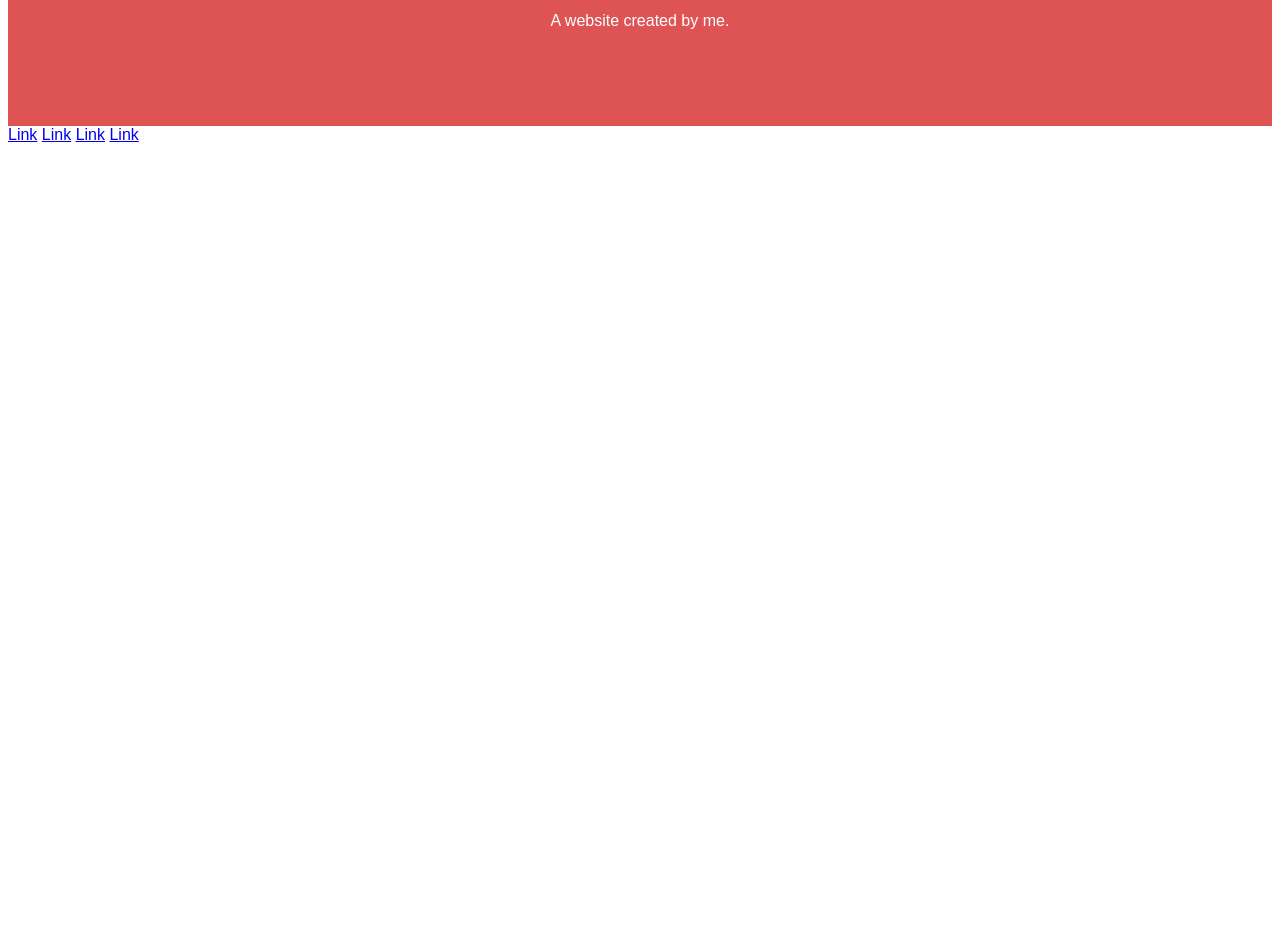
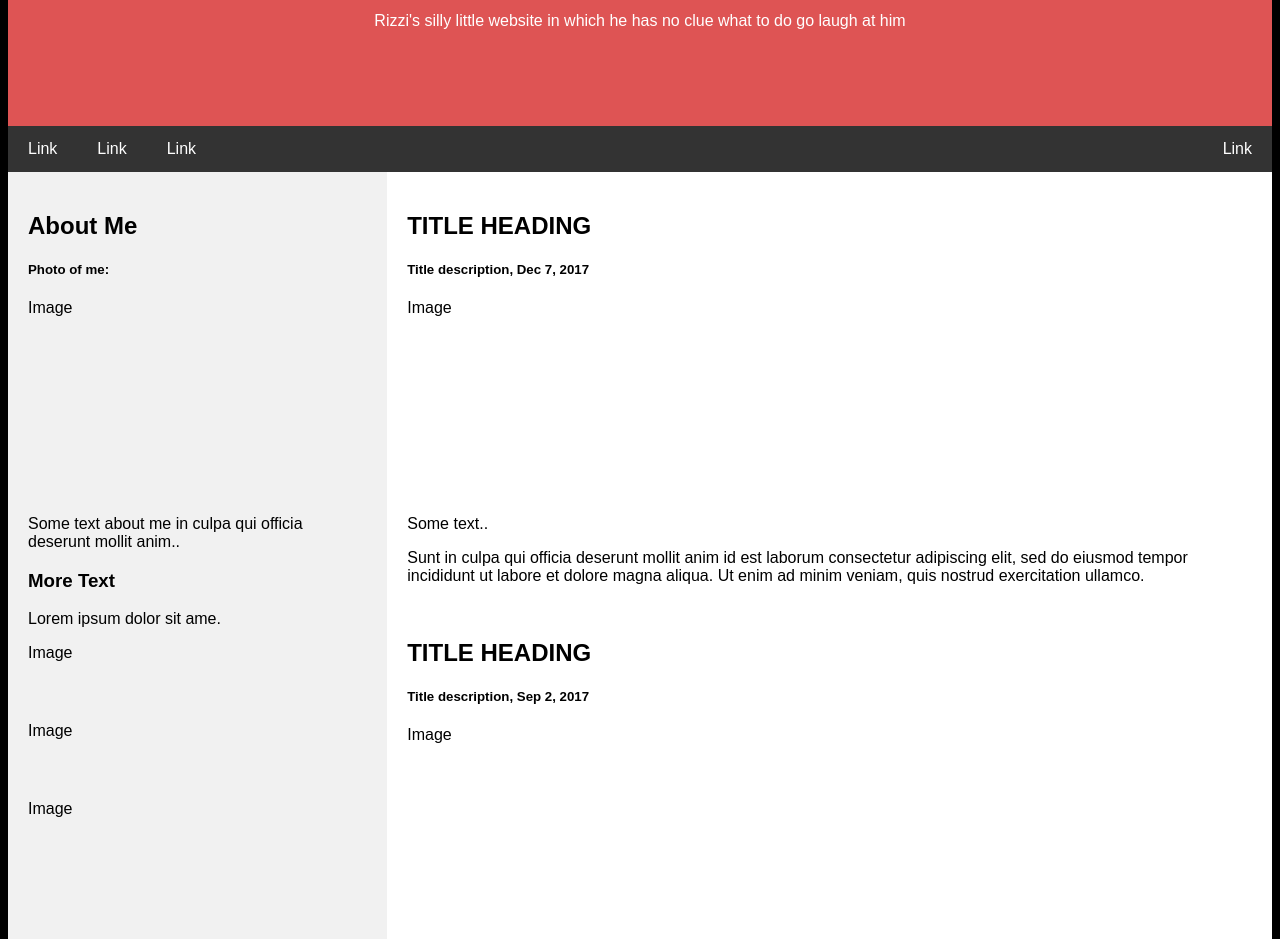
Before and after one commit to kiy0u/MilallosWebsite, a plain HTML site: page index.html in a window 1280 px wide. Shown: the part 175-1114 px from the top of the page. Before the commit the page ends 800 px from the top, so only its background shows below. Drawn offline with Linux system fonts and the light colour scheme.

Commit message:
added more stuff (very vague ik but)

```diff
--- a/index.css
+++ b/index.css
@@ -1,5 +1,6 @@
 body {
   font-family: Arial, Helvetica, sans-serif;
+  background-color: black;
 }
 
 .header {
@@ -12,3 +13,56 @@ body {
 .header h1 {
   font-size: 40px;
 }
+
+
+.navbar {
+  overflow: hidden; /* Hide overflow */
+  background-color: #333; /* Dark background color */
+}
+
+/* Style the navigation bar links */
+.navbar a {
+  float: left; /* Make sure that the links stay side-by-side */
+  display: block; /* Change the display to block, for responsive reasons (see below) */
+  color: white; /* White text color */
+  text-align: center; /* Center the text */
+  padding: 14px 20px; /* Add some padding */
+  text-decoration: none; /* Remove underline */
+}
+
+/* Right-aligned link */
+.navbar a.right {
+  float: right; /* Float a link to the right */
+}
+
+/* Change color on hover/mouse-over */
+.navbar a:hover {
+  background-color: #ddd; /* Grey background color */
+  color: black; /* Black text color */
+}
+
+/* Ensure proper sizing */
+* {
+  box-sizing: border-box;
+}
+
+/* Column container */
+.row {
+  display: flex;
+  flex-wrap: wrap;
+}
+
+/* Create two unequal columns that sits next to each other */
+/* Sidebar/left column */
+.side {
+  flex: 30%; /* Set the width of the sidebar */
+  background-color: #f1f1f1; /* Grey background color */
+  padding: 20px; /* Some padding */
+}
+
+/* Main column */
+.main {
+  flex: 70%; /* Set the width of the main content */
+  background-color: white; /* White background color */
+  padding: 20px; /* Some padding */
+}
--- a/index.html
+++ b/index.html
@@ -1,7 +1,7 @@
 <!DOCTYPE html>
 <html lang="en">
 <head>
-<title>Page Title</title>
+<title>Rizzi's Silly Little Website</title>
 <meta charset="UTF-8">
 <meta name="viewport" content="width=device-width, initial-scale=1">
 <link rel="stylesheet" href="index.css">
@@ -9,7 +9,7 @@
 <body>
 <div class = "header">
     <h1>My Website</h1>
-    <p>A website created by me.</p>
+    <p>Rizzi's silly little website in which he has no clue what to do go laugh at him </p>
 </div>
 
 <div class="navbar">
@@ -19,5 +19,31 @@
     <a href="#" class="right">Link</a>
   </div>
 
+<div class="row">
+  <div class="side">
+    <h2>About Me</h2>
+    <h5>Photo of me:</h5>
+    <div class="fakeimg" style="height:200px;">Image</div>
+    <p>Some text about me in culpa qui officia deserunt mollit anim..</p>
+    <h3>More Text</h3>
+    <p>Lorem ipsum dolor sit ame.</p>
+    <div class="fakeimg" style="height:60px;">Image</div><br>
+    <div class="fakeimg" style="height:60px;">Image</div><br>
+    <div class="fakeimg" style="height:60px;">Image</div>
+  </div>
+  <div class="main">
+    <h2>TITLE HEADING</h2>
+    <h5>Title description, Dec 7, 2017</h5>
+    <div class="fakeimg" style="height:200px;">Image</div>
+    <p>Some text..</p>
+    <p>Sunt in culpa qui officia deserunt mollit anim id est laborum consectetur adipiscing elit, sed do eiusmod tempor incididunt ut labore et dolore magna aliqua. Ut enim ad minim veniam, quis nostrud exercitation ullamco.</p>
+    <br>
+    <h2>TITLE HEADING</h2>
+    <h5>Title description, Sep 2, 2017</h5>
+    <div class="fakeimg" style="height:200px;">Image</div>
+    <p>Some text..</p>
+    <p>Sunt in culpa qui officia deserunt mollit anim id est laborum consectetur adipiscing elit, sed do eiusmod tempor incididunt ut labore et dolore magna aliqua. Ut enim ad minim veniam, quis nostrud exercitation ullamco.</p>
+  </div>
+</div>
 </body>
 </html>
```
